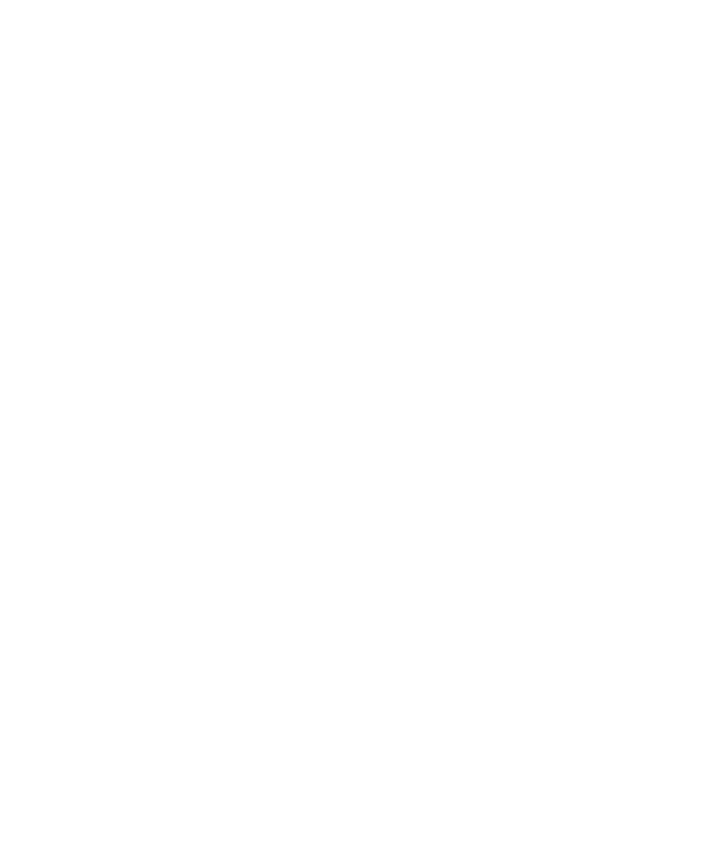
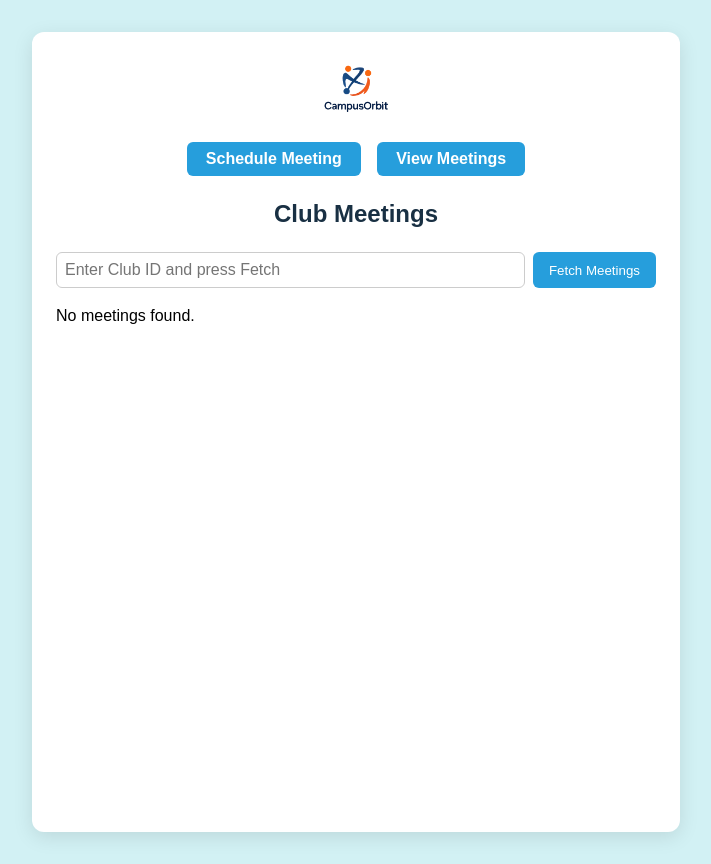
Before and after one commit to samiulrifat/CampusOrbit---All-in-One-Student-Engagement-System, a React (Create React App) app in the folder frontend/: page /meetings in a window 1280 px wide. Before the commit this address had no page. Shown: the whole page, without its empty margins (284-995 px from the left). Before the commit the page ends 800 px from the top, so only its background shows below. Built offline with nearby package versions, Linux system fonts and the light colour scheme.

Commit message:
feature 13 frontend

```diff
--- a/frontend/src/App.js
+++ b/frontend/src/App.js
@@ -6,6 +6,7 @@
 import Login from './pages/login';
 import Register from './pages/Register';
 import ScheduleMeeting from './pages/ScheduleMeeting';
+import MeetingsList from './pages/MeetingsList';
 
 // Global CSS (optional, you can keep App.css from CRA)
 import './App.css';
@@ -23,7 +24,10 @@
         {/* Register page */}
         <Route path="/register" element={<Register />} />
 
-        <Route path="/schedule-meeting" element={<ScheduleMeeting />} /> {/* New */}
+        <Route path="/schedule-meeting" element={<ScheduleMeeting />} />
+
+        <Route path="/meetings" element={<MeetingsList />} />
+
       </Routes>
     </Router>
   );
--- /dev/null
+++ b/frontend/src/components/OfficerNav.css
@@ -0,0 +1,19 @@
+.officer-nav {
+  display: flex;
+  justify-content: center;
+  gap: 1rem;
+  margin-bottom: 1.5rem;
+}
+
+.nav-btn {
+  background-color: #269edc;
+  color: white;
+  padding: 0.5rem 1.2rem;
+  border-radius: 6px;
+  text-decoration: none;
+  font-weight: bold;
+}
+
+.nav-btn:hover {
+  background-color: #0b76b2;
+}
--- /dev/null
+++ b/frontend/src/components/OfficerNav.js
@@ -0,0 +1,14 @@
+import React from 'react';
+import { Link } from 'react-router-dom';
+import './OfficerNav.css';
+
+function OfficerNav() {
+  return (
+    <nav className="officer-nav">
+      <Link to="/schedule-meeting" className="nav-btn">Schedule Meeting</Link>
+      <Link to="/meetings" className="nav-btn">View Meetings</Link>
+    </nav>
+  );
+}
+
+export default OfficerNav;
--- /dev/null
+++ b/frontend/src/pages/MeetingsList.css
@@ -0,0 +1,93 @@
+.meetings-page {
+  min-height: 100vh;
+  background-color: #d2f1f4;
+  display: flex;
+  justify-content: center;
+  padding: 2rem;
+  font-family: Arial, sans-serif;
+}
+
+.meetings-card {
+  background: #fff;
+  padding: 1.5rem;
+  border-radius: 12px;
+  box-shadow: 0 5px 20px rgba(0,0,0,0.1);
+  width: 600px;
+}
+
+.meetings-logo {
+  height: 70px;
+  display: block;
+  margin: 0 auto 1rem;
+}
+
+.club-input {
+  display: flex;
+  gap: 0.5rem;
+  margin-bottom: 1.2rem;
+}
+
+.club-input input {
+  flex: 1;
+  padding: 0.5rem;
+  border-radius: 6px;
+  border: 1px solid #ccc;
+}
+
+.club-input button {
+  background-color: #269edc;
+  color: white;
+  padding: 0.5rem 1rem;
+  border: none;
+  border-radius: 6px;
+  cursor: pointer;
+}
+
+.club-input button:hover {
+  background-color: #0b76b2;
+}
+
+.meeting-item {
+  background-color: #f8f8f8;
+  border-radius: 8px;
+  padding: 1rem;
+  margin-bottom: 1rem;
+}
+
+.meeting-actions {
+  margin-top: 0.8rem;
+  display: flex;
+  gap: 0.5rem;
+}
+
+.invite-btn {
+  background-color: #269edc;
+  border: none;
+  padding: 0.4rem 1rem;
+  border-radius: 6px;
+  color: white;
+  cursor: pointer;
+}
+
+.invite-btn:hover {
+  background-color: #0b76b2;
+}
+
+.attend-btn {
+  background-color: #28a745;
+  border: none;
+  padding: 0.4rem 1rem;
+  border-radius: 6px;
+  color: white;
+  cursor: pointer;
+}
+
+.attend-btn:hover {
+  background-color: #1e7e34;
+}
+
+.info-msg {
+  color: #193043;
+  text-align: center;
+  margin-bottom: 1rem;
+}
--- /dev/null
+++ b/frontend/src/pages/MeetingsList.js
@@ -0,0 +1,111 @@
+import React, { useEffect, useState } from 'react';
+import logo from '../assets/logo.png';
+import './MeetingsList.css';
+import OfficerNav from '../components/OfficerNav';
+
+function MeetingsList() {
+  const [meetings, setMeetings] = useState([]);
+  const [clubId, setClubId] = useState(''); // In a real app, get this from logged-in user's club
+  const [loading, setLoading] = useState(false);
+  const [message, setMessage] = useState('');
+
+  // Fetch meetings from backend
+  const fetchMeetings = async () => {
+    if (!clubId) return;
+    setLoading(true);
+    try {
+      const res = await fetch(`http://localhost:5000/api/meetings/${clubId}`);
+      const data = await res.json();
+      setMeetings(data);
+    } catch (err) {
+      console.error(err);
+    }
+    setLoading(false);
+  };
+
+  // Send invites
+  const sendInvites = async (meetingId) => {
+    try {
+      const res = await fetch(`http://localhost:5000/api/meetings/${meetingId}/invite`, {
+        method: 'POST',
+        headers: { 'Content-Type': 'application/json' }
+      });
+      const data = await res.json();
+      setMessage(data.message || data.error);
+      fetchMeetings(); // Refresh list
+    } catch (err) {
+      console.error(err);
+    }
+  };
+
+  // Mark attendance (example: hard-coded for now)
+  const markAttendance = async (meetingId, userId) => {
+    try {
+      const res = await fetch(`http://localhost:5000/api/meetings/${meetingId}/attend`, {
+        method: 'POST',
+        headers: { 'Content-Type': 'application/json' },
+        body: JSON.stringify({ userId })
+      });
+      const data = await res.json();
+      setMessage(data.message || data.error);
+      fetchMeetings();
+    } catch (err) {
+      console.error(err);
+    }
+  };
+
+  return (
+    <div className="meetings-page">
+      <div className="meetings-card">
+        <img src={logo} alt="CampusOrbit Logo" className="meetings-logo" />
+        <OfficerNav />
+        <h2>Club Meetings</h2>
+
+        {/* Club ID input for testing */}
+        <div className="club-input">
+          <input
+            type="text"
+            placeholder="Enter Club ID and press Fetch"
+            value={clubId}
+            onChange={(e) => setClubId(e.target.value)}
+          />
+          <button onClick={fetchMeetings}>Fetch Meetings</button>
+        </div>
+
+        {loading && <p>Loading...</p>}
+        {message && <p className="info-msg">{message}</p>}
+
+        <div>
+          {meetings.length === 0 && !loading && <p>No meetings found.</p>}
+          {meetings.map((meeting) => (
+            <div className="meeting-item" key={meeting._id}>
+              <h3>{meeting.title}</h3>
+              <p><strong>Date:</strong> {new Date(meeting.scheduledAt).toLocaleString()}</p>
+              {meeting.agenda && <p><strong>Agenda:</strong> {meeting.agenda}</p>}
+              {meeting.location && <p><strong>Location:</strong> {meeting.location}</p>}
+
+              <p><strong>Invites Sent:</strong> {meeting.invitationsSent ? 'Yes' : 'No'}</p>
+              <p><strong>Attendees:</strong> {meeting.attendees?.length || 0}</p>
+
+              <div className="meeting-actions">
+                {!meeting.invitationsSent && (
+                  <button className="invite-btn" onClick={() => sendInvites(meeting._id)}>
+                    Send Invites
+                  </button>
+                )}
+                <button
+                  className="attend-btn"
+                  onClick={() => markAttendance(meeting._id, 'USER_ID_HERE')}
+                >
+                  Mark Attendance
+                </button>
+              </div>
+            </div>
+          ))}
+        </div>
+      </div>
+    </div>
+  );
+}
+
+export default MeetingsList;
--- a/frontend/src/pages/ScheduleMeeting.js
+++ b/frontend/src/pages/ScheduleMeeting.js
@@ -1,6 +1,7 @@
 import React, { useState } from 'react';
 import logo from '../assets/logo.png';
 import './ScheduleMeeting.css';
+import OfficerNav from '../components/OfficerNav';
 
 function ScheduleMeeting() {
   const [title, setTitle] = useState('');
@@ -53,6 +54,7 @@
     <div className="schedule-page">
       <div className="schedule-card">
         <img src={logo} alt="CampusOrbit Logo" className="schedule-logo" />
+        <OfficerNav />
         <h2>Schedule a Meeting</h2>
         <form onSubmit={handleSubmit}>
           <div className="form-group">
```
